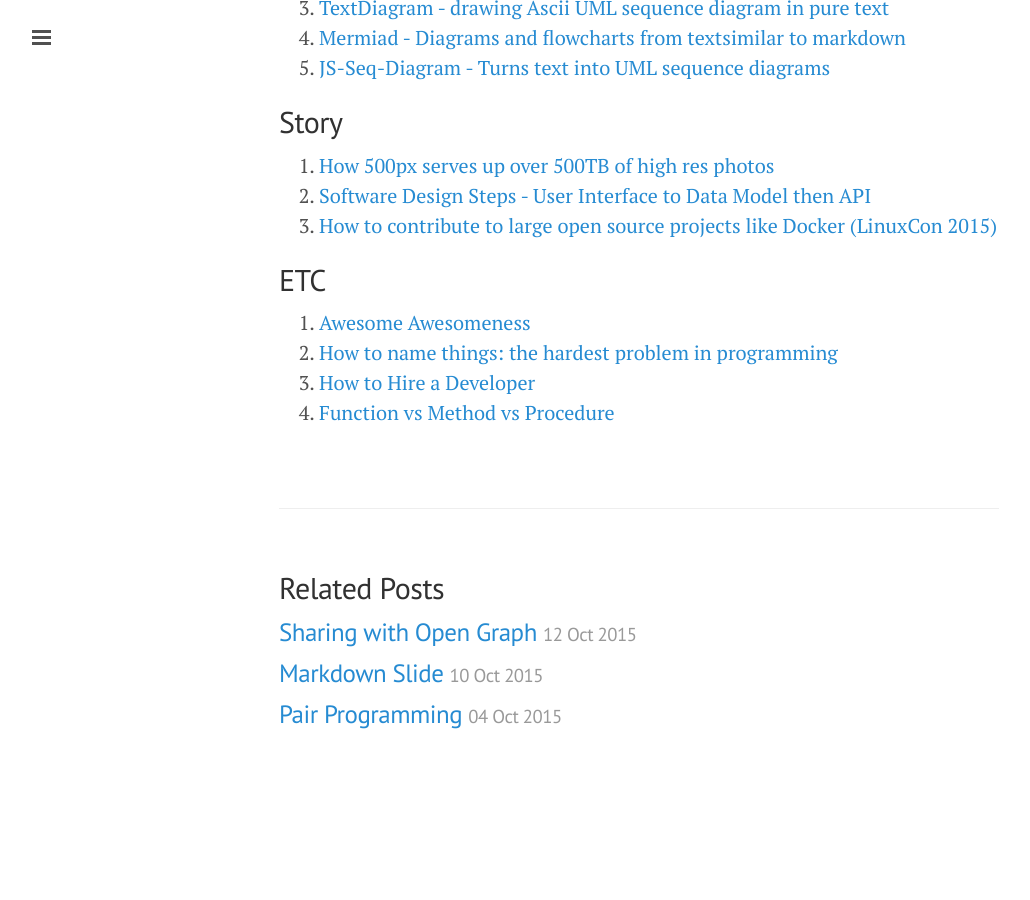
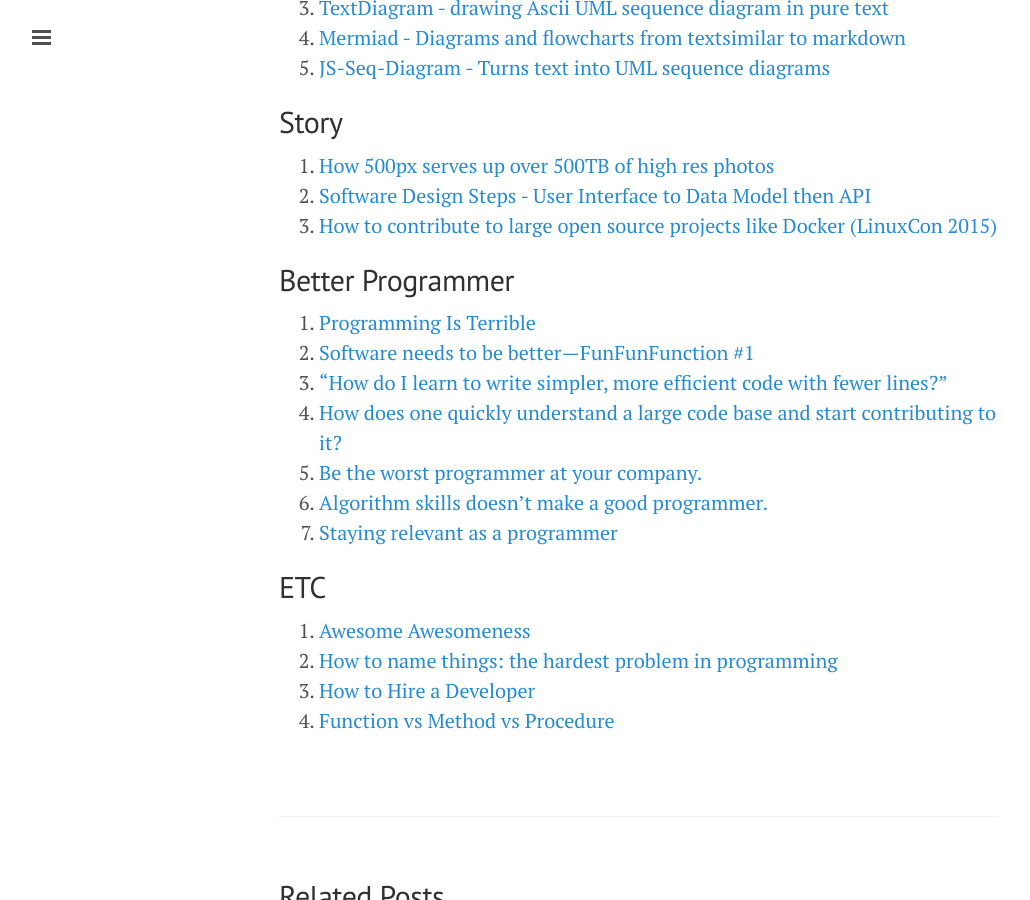
Before and after one commit to ibotdotout/ibotdotout.github.io, a Jekyll site: the page built from _posts/2015-06-24-coding.md, in a window 1280 px wide and 900 px high, scrolled down 1644 px. Shown: the whole window, without its empty margins (1-1031 px from the left). Built offline with Jekyll 4.4.1, drawn with Linux system fonts in a browser that asks for light colours; Markdown is read by kramdown in place of the engine named in the settings; before the commit the page ends 2435 px from its top, so only the background shows below that.

Commit message:
Update: better programmer

```diff
--- a/_posts/2015-06-24-coding.md
+++ b/_posts/2015-06-24-coding.md
@@ -3,6 +3,8 @@ layout: post
 title: Coding
 tags: coding
 permalink: coding
+last_modified_at: 2015-10-13 23:44:00
+excerpt: All about coding resources and stroy about coding.
 ---
 
 ## Design Pattern
@@ -61,6 +63,15 @@ permalink: coding
 2. [Software Design Steps - User Interface to Data Model then API](https://medium.com/product-craftsmanship/software-design-steps-b981173d4ef)
 3. [How to contribute to large open source projects like Docker (LinuxCon 2015)](http://www.slideshare.net/jpetazzo/how-to-contribute-to-large-open-source-projects-like-docker-linuxcon-2015)
 
+## Better Programmer
+1. [Programming Is Terrible](http://pastebin.com/ed1pP9Ak)
+2. [Software needs to be better — FunFunFunction #1](https://medium.com/humans-create-software/software-needs-to-be-better-funfunfunction-1-411942de9768)
+3. [“How do I learn to write simpler, more efficient code with fewer lines?”](https://medium.com/humans-create-software/how-do-i-learn-to-write-simpler-more-efficient-code-with-fewer-lines-da0fe693146e)
+4. [How does one quickly understand a large code base and start contributing to it?](https://medium.com/humans-create-software/how-does-one-quickly-understand-a-new-code-base-and-start-contributing-to-it-d19572ca9e3b)
+5. [Be the worst programmer at your company.](https://medium.com/humans-create-software/be-the-worst-programmer-at-your-company-df10d39a069e)
+6. [Algorithm skills doesn’t make a good programmer.](https://medium.com/@mpjme/algorithm-skills-doesnt-make-a-good-programmer-bb467f46c596)
+7. [Staying relevant as a programmer](https://medium.com/humans-create-software/staying-relevant-as-a-programmer-e9f18b1b0e43)
+
 ## ETC
 1. [Awesome Awesomeness](https://github.com/bayandin/awesome-awesomeness)
 2. [How to name things: the hardest problem in programming](http://www.slideshare.net/pirhilton/how-to-name-things-the-hardest-problem-in-programming)
```
